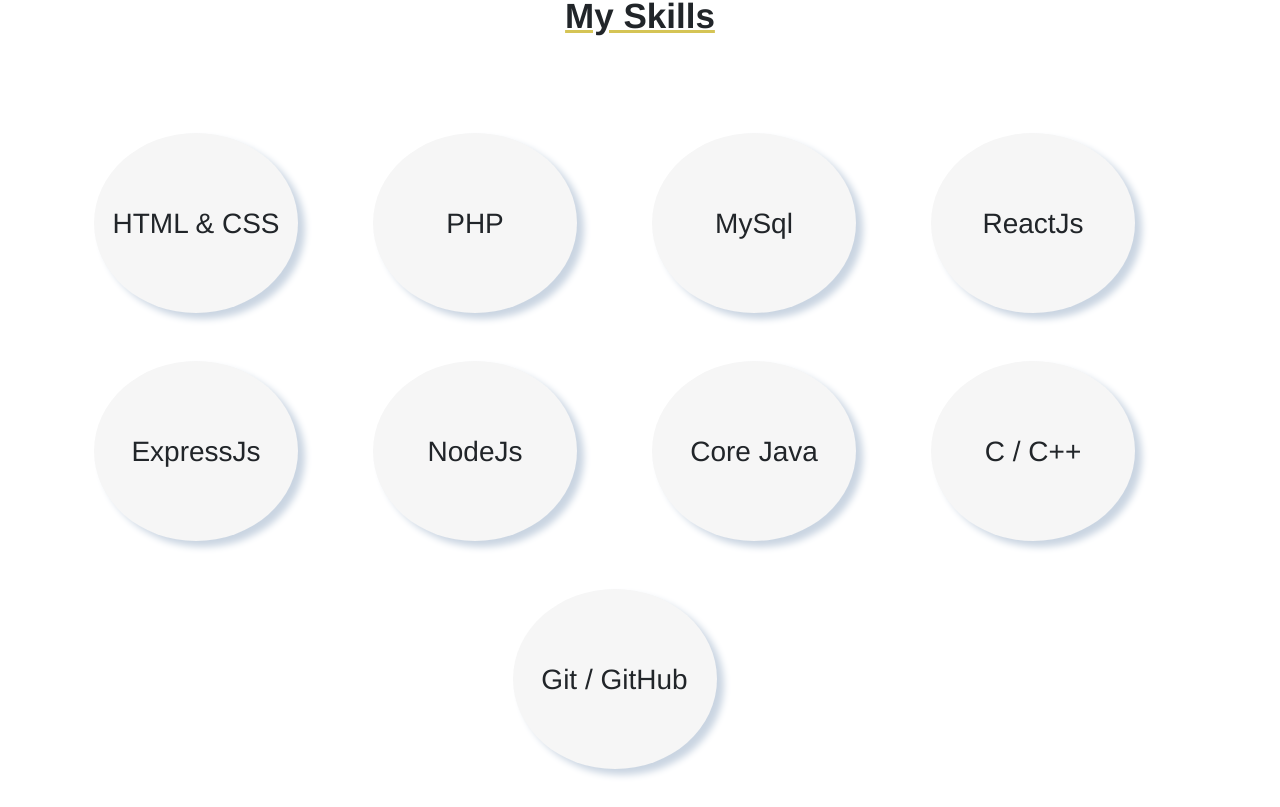
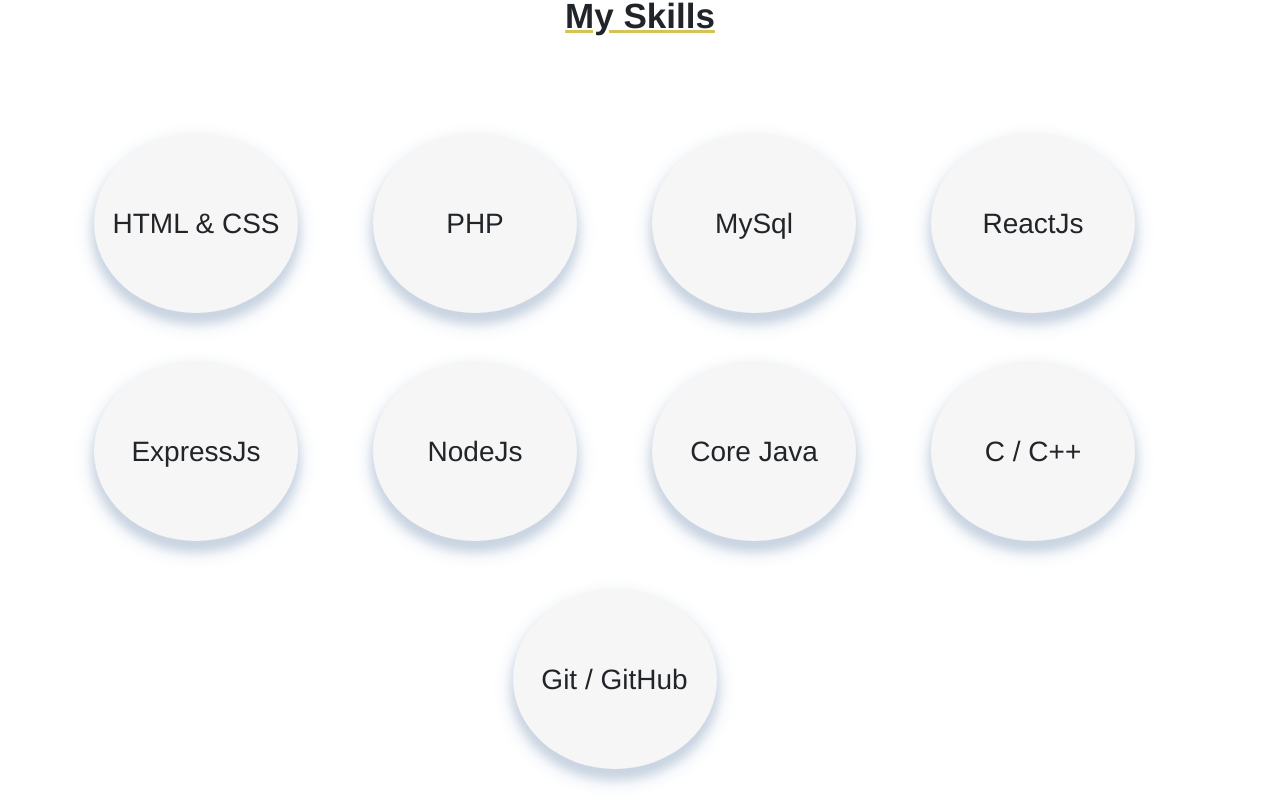
Before and after one commit to praveen12math/newPortfolio, a React (Create React App) app: page / in a window 1280 px wide. Shown: the part 953-1760 px from the top of the page. Built offline with nearby package versions, Linux system fonts and the light colour scheme.

Commit message:
skill section update

```diff
--- a/src/Home.css
+++ b/src/Home.css
@@ -194,7 +194,8 @@
   }
 
   .badge{
-    box-shadow: 7px 6px 7px #cad5e2;
+    /* box-shadow: 7px 6px 7px #cad5e2; */
+    box-shadow: 0 9px 9px 0 #cad5e2, 0 9px 20px 0 #cad5e2;
   }
 
 
```
